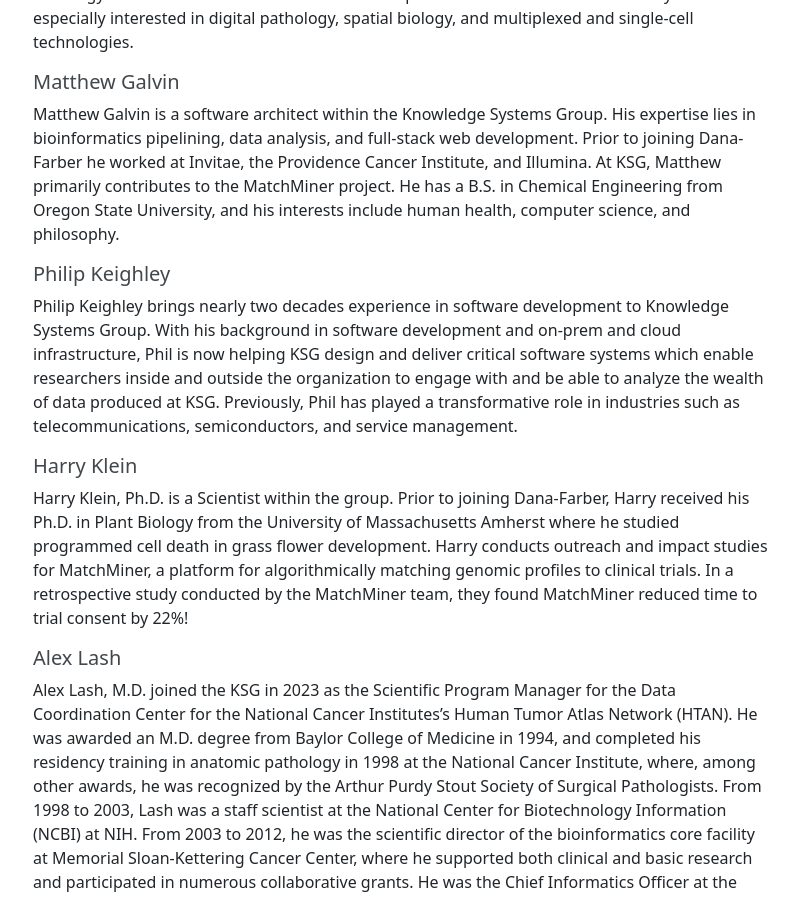
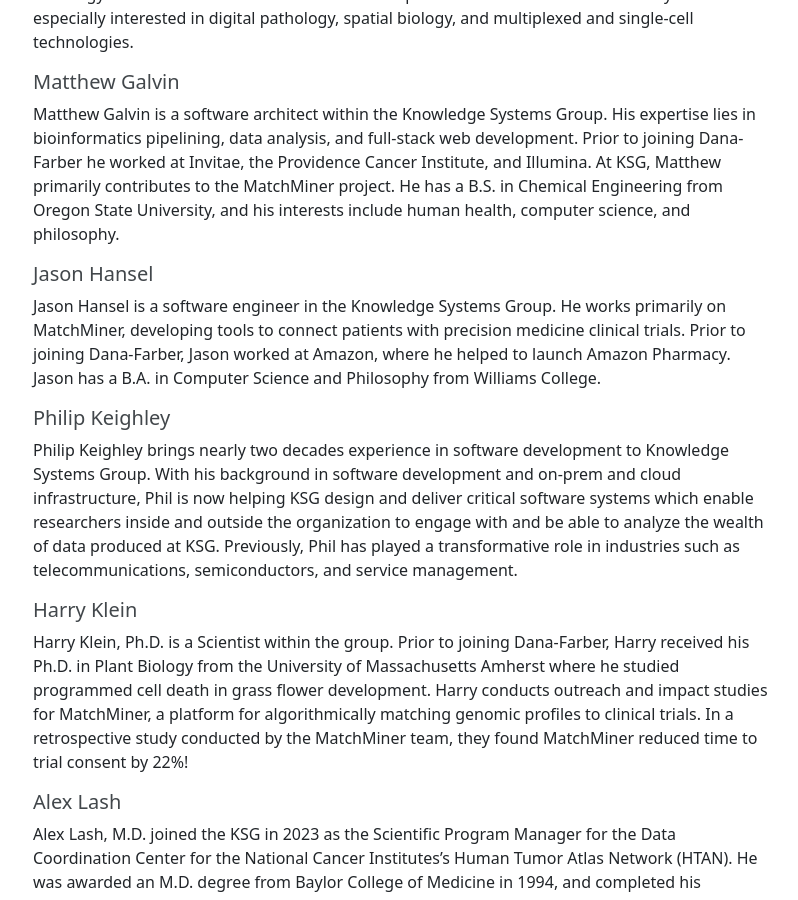
Before and after one commit to dfci/ksg_web, a Jekyll site: the page built from _pages/team.markdown, in a window 1280 px wide and 900 px high, scrolled down 1360 px. Shown: the whole window, without its empty margins (49-847 px from the left). Built offline with Jekyll 4.4.1, drawn with Linux system fonts in a browser that asks for light colours.

Commit message:
Added Jason H

```diff
--- a/_pages/team.markdown
+++ b/_pages/team.markdown
@@ -21,6 +21,9 @@ Ian Dryg, Ph.D. is a Scientist within the Knowledge Systems Group. Ian received
 
 ## Matthew Galvin
 Matthew Galvin is a software architect within the Knowledge Systems Group. His expertise lies in bioinformatics pipelining, data analysis, and full-stack web development. Prior to joining Dana-Farber he worked at Invitae, the Providence Cancer Institute, and Illumina. At KSG, Matthew primarily contributes to the MatchMiner project.  He has a B.S. in Chemical Engineering from Oregon State University, and his interests include human health, computer science, and philosophy.
+
+## Jason Hansel
+Jason Hansel is a software engineer in the Knowledge Systems Group. He works primarily on MatchMiner, developing tools to connect patients with precision medicine clinical trials. Prior to joining Dana-Farber, Jason worked at Amazon, where he helped to launch Amazon Pharmacy. Jason has a B.A. in Computer Science and Philosophy from Williams College.
 
 ## Philip Keighley
 Philip Keighley brings nearly two decades experience in software development to Knowledge Systems Group.  With his background in software development and on-prem and cloud infrastructure, Phil is now helping KSG design and deliver critical software systems which enable researchers inside and outside the organization to engage with and be able to analyze the wealth of data produced at KSG.  Previously, Phil has played a transformative role in industries such as telecommunications, semiconductors, and service management.
```
